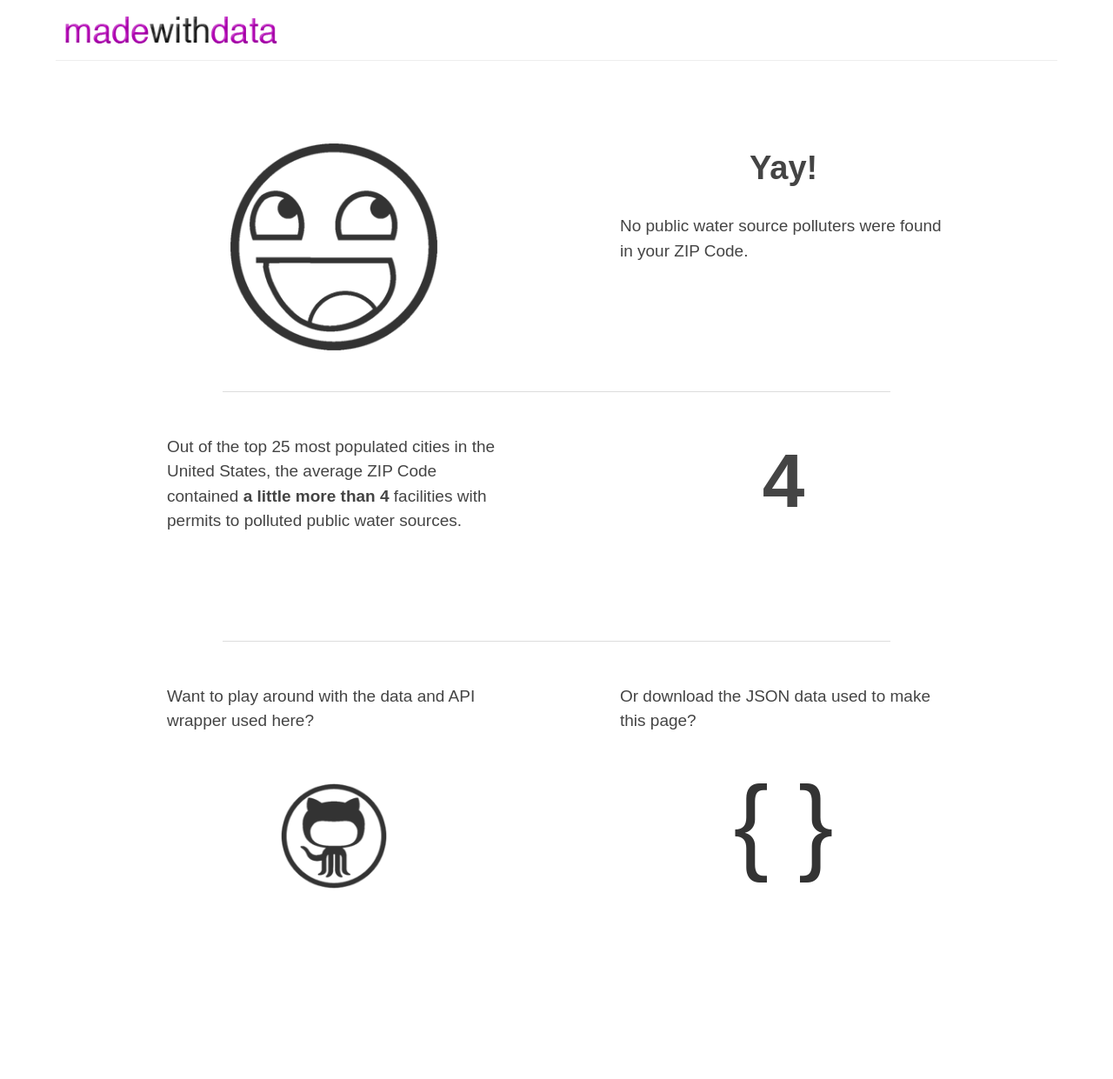
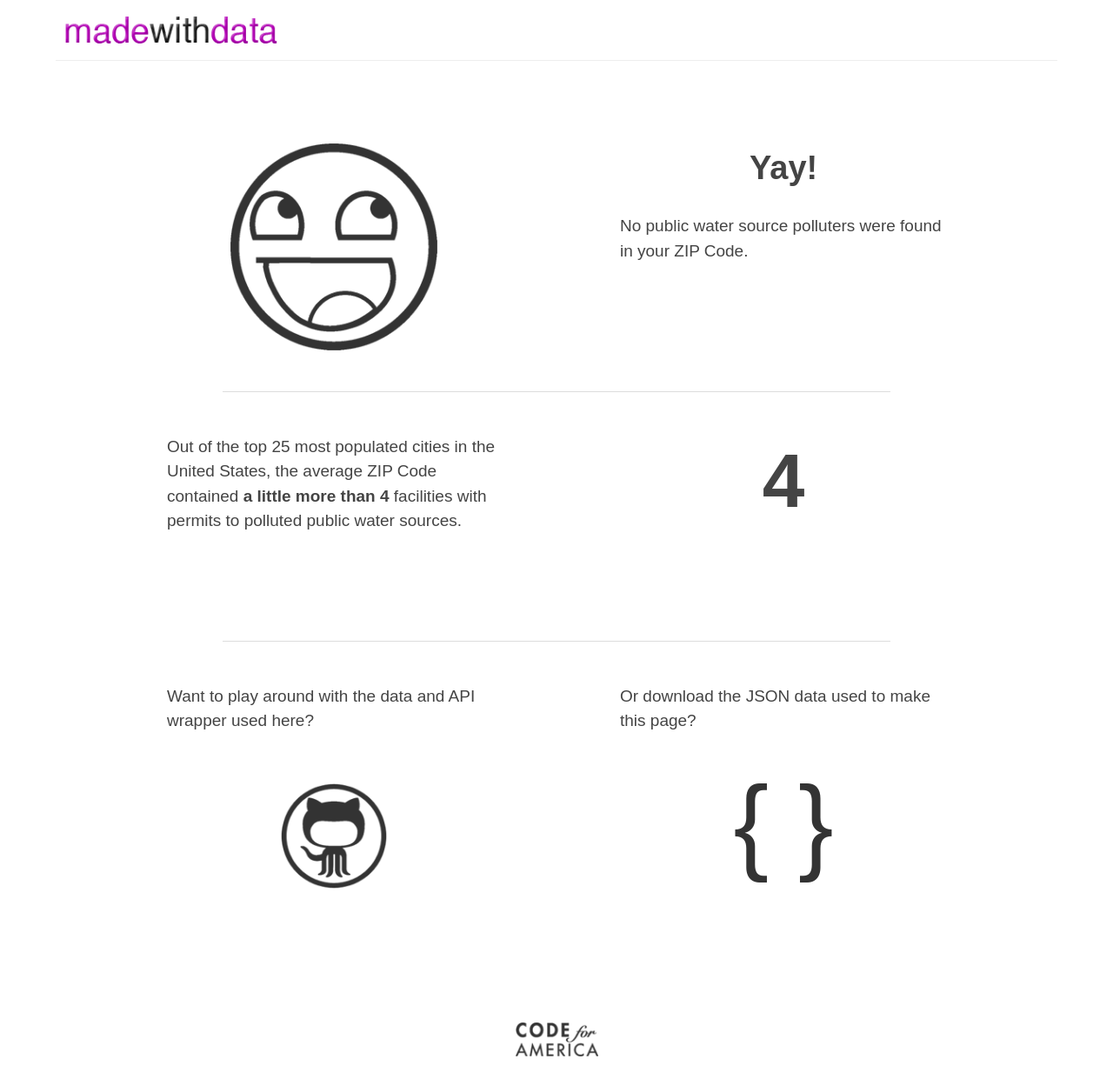
Before and after one commit to zachwill/madewithdata, a Python web app: template app/templates/epa_data/pcs_zero.html in a window 1280 px wide. Shown: the whole page at 87% size. Before the commit the page ends 1022 px from the top, so only its background shows below. Run offline with Jinja, Linux system fonts and the light colour scheme; the template is opened without the code that fills it, so the values that code supplies are empty; style sheets or scripts are compiled from the project's sources; some libraries are stand-ins or nearby versions.

Commit message:
Added CfA logo to base template

```diff
--- a/app/templates/base.html
+++ b/app/templates/base.html
@@ -39,7 +39,7 @@
       {% block main %}{% endblock %}
     </div>
     <footer>
-      {% block footer %}{% endblock %}
+      <a href="http://codeforamerica.org" class="ir">Code for America</a>
     </footer>
   </div> <!--! end of #container -->
 
--- a/app/templates/epa.html
+++ b/app/templates/epa.html
@@ -13,6 +13,7 @@
 
 
 {% block main %}
+<div class="clearfix">
   <div class="left">
     <h2>EPA</h2>
     <p>For the first time ever, easily search the EPA's database for information
@@ -28,4 +29,5 @@
       {{ form.submit }}
   </form>
   </div>
+</div>
 {% endblock %}
--- a/static/css/main.css
+++ b/static/css/main.css
@@ -1,7 +1,10 @@
 ul{list-style:none;}
+body:after{content:url('/static/img/cfa_dark.png') url('/static/img/cfa_color.png');display:none;}
 header{display:block;}header ul{border-bottom:1px solid #eee;margin:0 auto;padding:10px 0;width:90%;}
 header li.float_left{float:left;}header li.float_left a{background:url('/static/img/madewithdata_logo.png') no-repeat center center;height:33px;width:257px;}
 header a{color:#444;display:block;font-size:16px;padding:10px 12px;width:75px;text-align:center;text-decoration:none;}
 header a:hover{color:red;}
+footer{display:block;margin:100px 0 25px;}footer a.ir{background:url('/static/img/cfa_dark.png') no-repeat center center;height:45px;margin:0 auto;width:100px;}
+footer a.ir:hover{background-image:url('/static/img/cfa_color.png');}
 ::-moz-selection{background:rgba(180, 0, 182, 0.7);color:#fff;text-shadow:none;}
 ::selection{background:rgba(180, 0, 182, 0.7);color:#fff;text-shadow:none;}
--- a/static/css/main.less
+++ b/static/css/main.less
@@ -1,4 +1,9 @@
 ul{ list-style: none; }
+
+body:after{
+    content: url('/static/img/cfa_dark.png') url('/static/img/cfa_color.png');
+    display: none;
+}
 
 header{
     display:block;
@@ -30,6 +35,20 @@
     }
 }
 
+footer{
+    display: block;
+    margin: 100px 0 25px;
+    a.ir{
+        background: url('/static/img/cfa_dark.png') no-repeat center center;
+        height: 45px;
+        margin: 0 auto;
+        width: 100px;
+    }
+    a.ir:hover{
+        background-image: url('/static/img/cfa_color.png')
+    }
+}
+
 
 /* Custom highlight */
 @lighter_color: rgba(180, 0, 182, .7);
```
Also changed, not shown: static/img/cfa_dark.png. Lines whose indentation alone changed are shown as unchanged.
